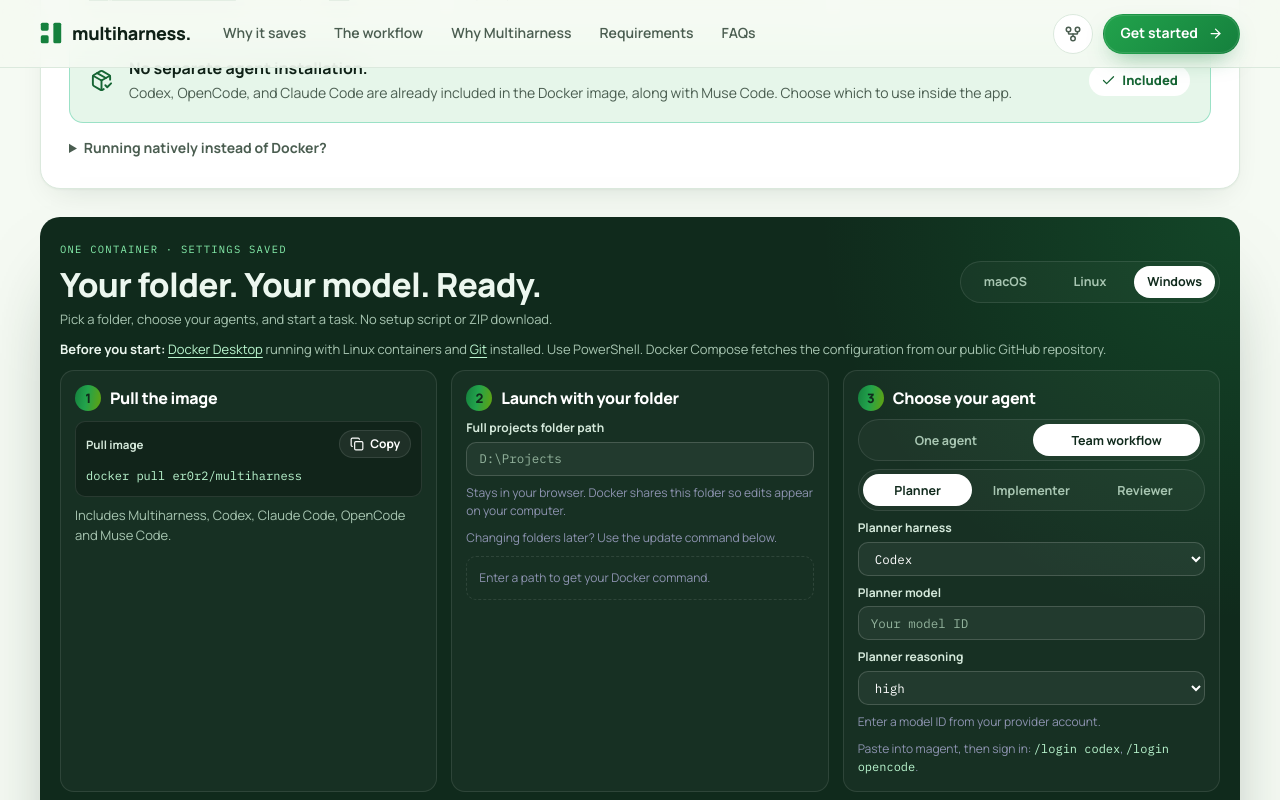
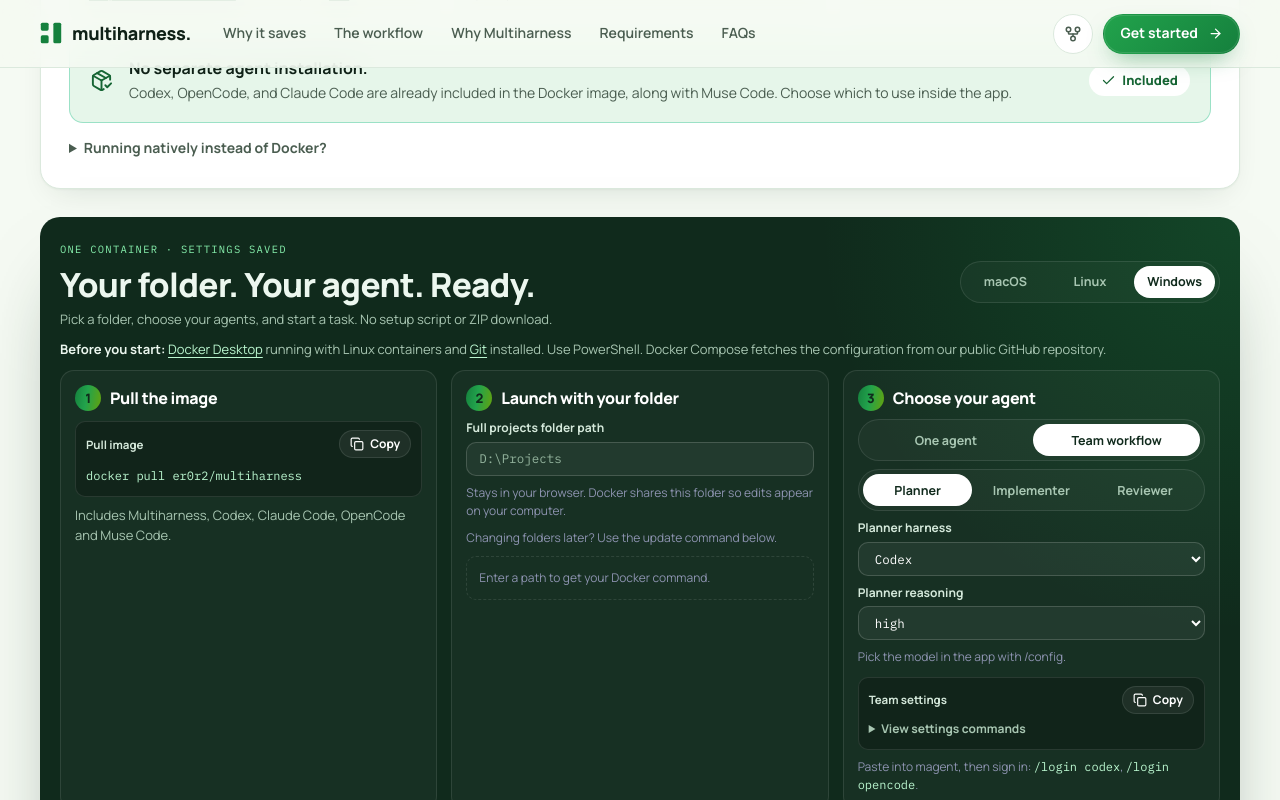
Before and after one commit to ErOr-0/Multiharness-Core, a React (Vite) app in the folder web/: page / in a window 1280 px wide. Both pictures are taken after a click on the button "Team workflow". Shown: the part 4543-5343 px from the top of the page. Built offline with nearby package versions, Linux system fonts and the light colour scheme.

Commit message:
Drop the model field from the website setup builder
Each CLI lists its available models inside /config, so the generated setup no longer asks for a model ID. Role cards show the reasoning or variant instead.

```diff
--- a/web/src/App.jsx
+++ b/web/src/App.jsx
@@ -238,7 +238,7 @@
             <li key={role}>
               <span>{role}</span>
               <strong>{harnesses[pick.harness]}</strong>
-              <code>{pick.model}</code>
+              <code>{pick.effort || "default"}</code>
             </li>
           );
         })}
--- a/web/src/components/GettingStarted.jsx
+++ b/web/src/components/GettingStarted.jsx
@@ -29,9 +29,9 @@
   const [mode, setMode] = useState("direct");
   const [activeRole, setActiveRole] = useState("planner");
   const [team, setTeam] = useState({
-    planner: { harness: "codex", model: "", effort: "high" },
-    implementer: { harness: "opencode", model: "", effort: "" },
-    reviewer: { harness: "codex", model: "", effort: "high" },
+    planner: { harness: "codex", effort: "high" },
+    implementer: { harness: "opencode", effort: "" },
+    reviewer: { harness: "codex", effort: "high" },
   });
   const roleErrors = teamRolesErrors(team);
   const settings =
@@ -52,7 +52,6 @@
           ...previous,
           [role]: {
             harness: value,
-            model: "",
             effort: value === "opencode" ? "" : "high",
           },
         };
@@ -117,7 +116,7 @@
         <div className="quick-install-heading">
           <div>
             <span className="eyebrow">ONE CONTAINER · SETTINGS SAVED</span>
-            <h2 id="start-title">Your folder. Your model. Ready.</h2>
+            <h2 id="start-title">Your folder. Your agent. Ready.</h2>
             <p>
               Pick a folder, choose your agents, and start a task. No setup
               script or ZIP download.
@@ -286,7 +285,6 @@
                   mode === "direct"
                     ? "Agent"
                     : role[0].toUpperCase() + role.slice(1);
-                const roleError = roleErrors[role];
                 return (
                   <div className="team-setup-fields" key={role}>
                     <label htmlFor={`setup-${role}-harness`}>
@@ -305,45 +303,18 @@
                         </option>
                       ))}
                     </select>
-                    <label htmlFor={`setup-${role}-model`}>{title} model</label>
-                    <input
-                      id={`setup-${role}-model`}
-                      value={selection.model}
-                      onChange={(event) =>
-                        updateRole(role, "model", event.target.value)
-                      }
-                      placeholder={
-                        selection.harness === "opencode"
-                          ? "provider/model"
-                          : "Your model ID"
-                      }
-                      autoComplete="off"
-                      spellCheck={false}
-                      aria-describedby="team-setup-help"
-                      aria-invalid={!!selection.model && !!roleError}
-                    />
+                    {selection.harness !== "opencode" && (
+                      <>
                         <label htmlFor={`setup-${role}-effort`}>
-                      {selection.harness === "opencode"
-                        ? `${title} variant (optional)`
-                        : `${title} reasoning`}
+                          {title} reasoning
                         </label>
-                    {selection.harness === "opencode" ? (
-                      <input
-                        id={`setup-${role}-effort`}
-                        value={selection.effort}
-                        onChange={(event) =>
-                          updateRole(role, "effort", event.target.value)
-                        }
-                        placeholder="Model default"
-                        aria-describedby="team-setup-help"
-                      />
-                    ) : (
                         <select
                           id={`setup-${role}-effort`}
                           value={selection.effort}
                           onChange={(event) =>
                             updateRole(role, "effort", event.target.value)
                           }
+                          aria-describedby="team-setup-help"
                         >
                           {reasoningOptions(selection.harness).map((value) => (
                             <option key={value} value={value}>
@@ -351,13 +322,13 @@
                             </option>
                           ))}
                         </select>
+                      </>
                     )}
                   </div>
                 );
               })}
             <p id="team-setup-help" className="install-hint">
-              {settingsError ||
-                "Use a model and reasoning level available in your account."}
+              {settingsError || "Pick the model in the app with /config."}
             </p>
             {settings &&
               command(
@@ -439,9 +410,7 @@
           </div>
           <div>
             <dt>2 · Agent or team</dt>
-            <dd>
-              Choose Codex, OpenCode, Claude or Muse, plus model and reasoning.
-            </dd>
+            <dd>Choose Codex, OpenCode, Claude or Muse, plus reasoning.</dd>
           </div>
           <div>
             <dt>3 · Permissions</dt>
--- a/web/src/content.js
+++ b/web/src/content.js
@@ -21,9 +21,9 @@
     name: "Cost saver",
     pitch: "Premium judgment, budget typing.",
     team: {
-      planner: { harness: "claude", model: "opus", effort: "medium" },
-      implementer: { harness: "claude", model: "haiku", effort: "low" },
-      reviewer: { harness: "claude", model: "opus", effort: "high" },
+      planner: { harness: "claude", effort: "medium" },
+      implementer: { harness: "claude", effort: "low" },
+      reviewer: { harness: "claude", effort: "high" },
     },
   },
   {
@@ -31,13 +31,12 @@
     name: "Best of each",
     pitch: "Mix the subscriptions you already pay for.",
     team: {
-      planner: { harness: "codex", model: "gpt-5.6-sol", effort: "high" },
+      planner: { harness: "codex", effort: "high" },
       implementer: {
         harness: "muse",
-        model: "muse-spark-1.3",
         effort: "medium",
       },
-      reviewer: { harness: "claude", model: "opus", effort: "high" },
+      reviewer: { harness: "claude", effort: "high" },
     },
   },
   {
@@ -45,13 +44,12 @@
     name: "One subscription",
     pitch: "A whole team on one plan.",
     team: {
-      planner: { harness: "muse", model: "muse-spark-1.3", effort: "low" },
+      planner: { harness: "muse", effort: "low" },
       implementer: {
         harness: "muse",
-        model: "muse-spark-1.3",
         effort: "medium",
       },
-      reviewer: { harness: "muse", model: "muse-spark-1.3", effort: "high" },
+      reviewer: { harness: "muse", effort: "high" },
     },
   },
 ];
--- a/web/src/team-settings.js
+++ b/web/src/team-settings.js
@@ -29,30 +29,28 @@
   ];
 }
 
-export function teamError(harness, model, effort) {
+export function teamError(harness, effort) {
   if (!Object.hasOwn(harnesses, harness)) return "Choose an agent harness.";
-  if (!model) return "Enter a model ID from your provider account.";
-  if (!/^[a-zA-Z0-9][a-zA-Z0-9._:/@+-]*$/.test(model))
-    return "Use one model ID without spaces or quotes.";
   if (harness === "opencode") {
-    if (!model.includes("/"))
-      return "Use the provider/model format for OpenCode.";
     if (effort && !/^[a-zA-Z0-9][a-zA-Z0-9._-]*$/.test(effort))
-      return "Use a variant name without spaces or quotes.";
-  } else if (!reasoningOptions(harness).includes(effort)) {
-    return "Choose a reasoning level supported by your model.";
+      return "Use one word without spaces or quotes.";
+    return "";
+  }
+  if (!reasoningOptions(harness).includes(effort)) {
+    return "Choose a reasoning level.";
   }
   return "";
 }
 
-// One role's three /set lines. Empty when that role is invalid, so a mixed
-// team never copies a partial or injectable command.
-export function roleSettingCommand(role, harness, model, effort) {
-  if (!roles.includes(role) || teamError(harness, model, effort)) return [];
+// One role's /set lines: harness plus reasoning, or harness alone for
+// OpenCode. The model is picked in the app via /config. Empty when that role
+// is invalid, so a mixed team never copies a partial or injectable command.
+export function roleSettingCommand(role, harness, effort) {
+  if (!roles.includes(role) || teamError(harness, effort)) return [];
+  if (harness === "opencode") return [`/set ${role}-harness ${harness}`];
   return [
     `/set ${role}-harness ${harness}`,
-    `/set ${role}-model ${model}`,
-    `/set ${role}-${harness === "opencode" ? "variant" : "reasoning"} ${effort || '""'}`,
+    `/set ${role}-reasoning ${effort}`,
   ];
 }
 
@@ -61,11 +59,7 @@
   const errors = {};
   for (const role of roles) {
     const selection = team?.[role] ?? {};
-    errors[role] = teamError(
-      selection.harness,
-      selection.model,
-      selection.effort,
-    );
+    errors[role] = teamError(selection.harness, selection.effort);
   }
   return errors;
 }
@@ -86,22 +80,21 @@
 export function teamRolesCommand(team) {
   const lines = roles.flatMap((role) => {
     const selection = team?.[role] ?? {};
-    return roleSettingCommand(
-      role,
-      selection.harness,
-      selection.model,
-      selection.effort,
-    );
+    return roleSettingCommand(role, selection.harness, selection.effort);
   });
-  if (lines.length !== roles.length * 3) return "";
+  const expected = roles.reduce(
+    (count, role) => count + (team?.[role]?.harness === "opencode" ? 1 : 2),
+    0,
+  );
+  if (expected === 0 || lines.length !== expected) return "";
   return ["/set mode team", ...lines, "/save"].join("\n");
 }
 
-// Single-harness shortcut: same agent, model and effort for every role.
-export function teamSettingsCommand(harness, model, effort) {
-  if (teamError(harness, model, effort)) return "";
+// Single-harness shortcut: same harness and reasoning for every role.
+export function teamSettingsCommand(harness, effort) {
+  if (teamError(harness, effort)) return "";
   return teamRolesCommand(
-    Object.fromEntries(roles.map((role) => [role, { harness, model, effort }])),
+    Object.fromEntries(roles.map((role) => [role, { harness, effort }])),
   );
 }
 
@@ -109,10 +102,10 @@
   const lines = roleSettingCommand(
     "implementer",
     selection.harness,
-    selection.model,
     selection.effort,
   );
-  return lines.length === 3
+  const expected = selection.harness === "opencode" ? 1 : 2;
+  return lines.length === expected
     ? ["/set mode direct", ...lines, "/save"].join("\n")
     : "";
 }
```
Also changed, not shown: 2 other files (tests, documents, lock files or other folders). Lines whose indentation alone changed are shown as unchanged.
